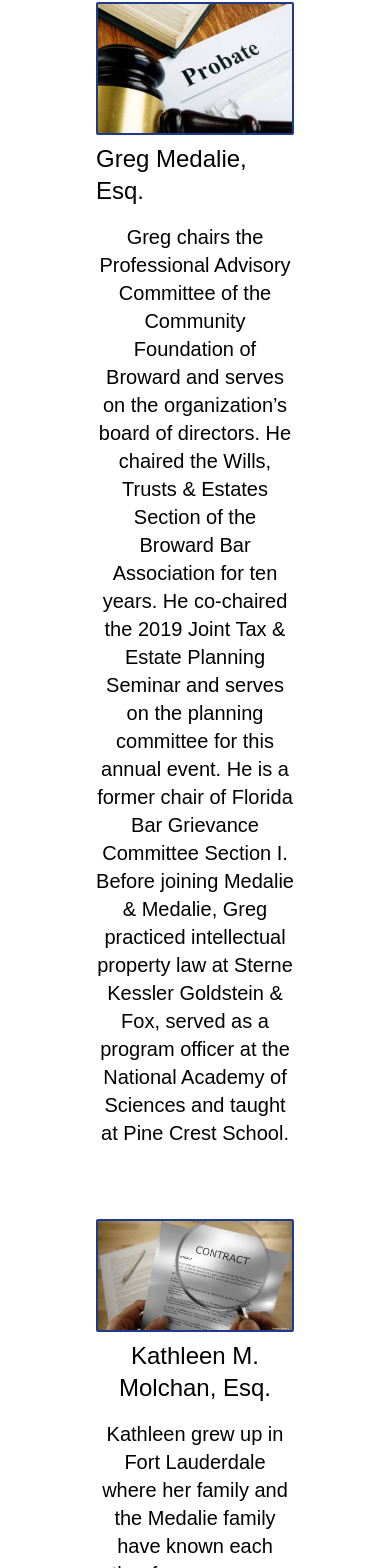
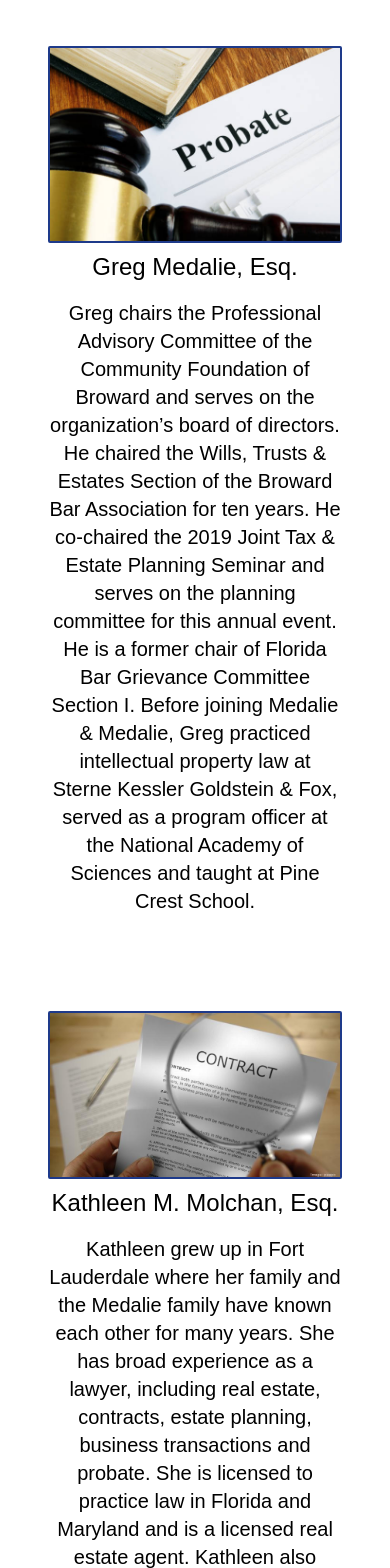
Before and after one commit to ChrisCasey-codestuff/medalie-law, a Next.js app: page /ourTeam in a window 390 px wide. Shown: the part 396-1964 px from the top of the page. Built offline with nearby package versions, Linux system fonts and the light colour scheme.

Commit message:
widens text for team page on mobile

```diff
--- a/pages/ourTeam.js
+++ b/pages/ourTeam.js
@@ -129,7 +129,7 @@
                   </p>
                 </div>
                 <div className="flex flex-col w-full mt-6">
-                  <div className="flex lg:flex-row flex-col text-xl m-24 mt-1 mb-10">
+                  <div className="flex lg:flex-row flex-col text-xl lg:m-24 mt-8 sm:m-12">
                     <img
                       src="/probate.jpeg"
                       className="lg:w-1/4 rounded-sm mr-8 border-2 border-spacing-2 border-blue-900 sm:w-full"
@@ -158,7 +158,7 @@
                       </p>
                     </div>
                   </div>
-                  <div className="flex lg:flex-row flex-col text-xl m-24 mt-8">
+                  <div className="flex lg:flex-row flex-col text-xl lg:m-24 mt-8 sm:m-12">
                     <img
                       src="/contract.jpeg"
                       className="lg:w-1/4 rounded-sm mr-8 border-2 border-spacing-2 border-blue-900 sm:w-full"
@@ -190,7 +190,7 @@
                       </p>
                     </div>
                   </div>
-                  <div className="flex lg:flex-row flex-col text-xl m-24 mt-8">
+                  <div className="flex lg:flex-row flex-col text-xl lg:m-24 mt-8 sm:m-12">
                     <img
                       src="/estate-planning.jpeg"
                       className="lg:w-1/4 rounded-sm mr-8 border-2 border-spacing-2 border-blue-900 w-full"
@@ -217,7 +217,7 @@
                       </p>
                     </div>
                   </div>
-                  <div className="flex lg:flex-row flex-col text-xl m-24 mt-8">
+                  <div className="flex lg:flex-row flex-col text-xl lg:m-24 mt-8 sm:m-12">
                     <img
                       src="/real-estate.webp"
                       className="lg:w-1/4 rounded-sm mr-8 border-2 border-spacing-2 border-blue-900 w-full"
@@ -229,7 +229,7 @@
                       data-aos-duration="1000"
                       className="flex flex-col items-center"
                     >
-                      <h2 className="text-2xl mt-2 mb-4">
+                      <h2 className="text-2xl mt-2 mb-4 sm:text-center">
                         Kori Carter, Legal Assistant
                       </h2>
                       <p className="sm:text-xl sm:text-center">
--- a/pages/practice.js
+++ b/pages/practice.js
@@ -169,7 +169,7 @@
                         trustees to identify and preserve decedents’ assets,
                         manage the probate court process, pay estate
                         obligations, and distribute assets according to
-                        decedents’ wills and trusts.
+                        decendents’ wills and trusts.
                       </p>
                     </div>
                   </div>
--- a/tailwind.config.js
+++ b/tailwind.config.js
@@ -11,7 +11,7 @@
         baskerville: ['Baskerville', 'sans-serif'],
       },
       screens: {
-        sm: '360px',
+        sm: '380px',
         md: '768px',
         lg: '1024px',
         xl: '1280px',
```
